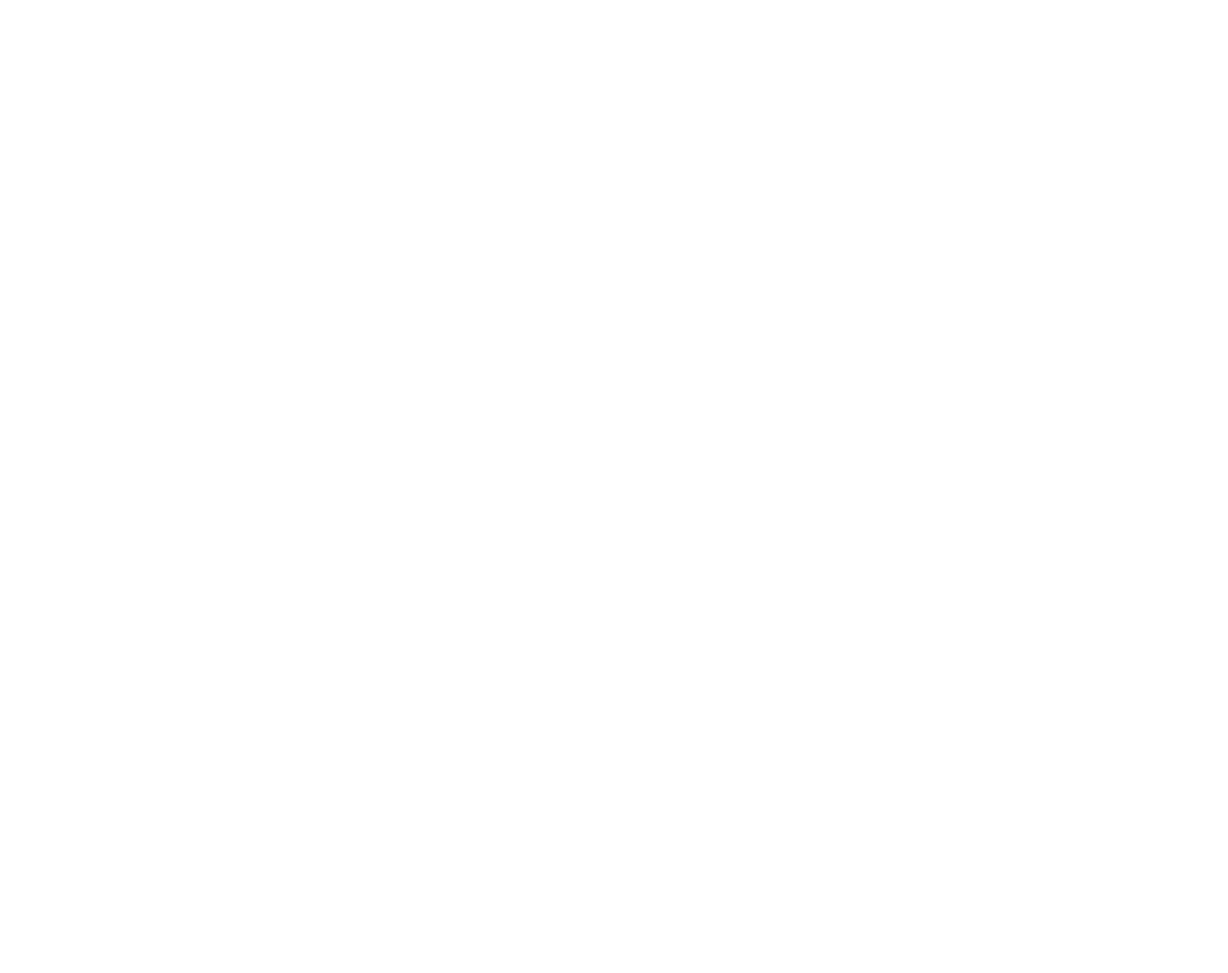
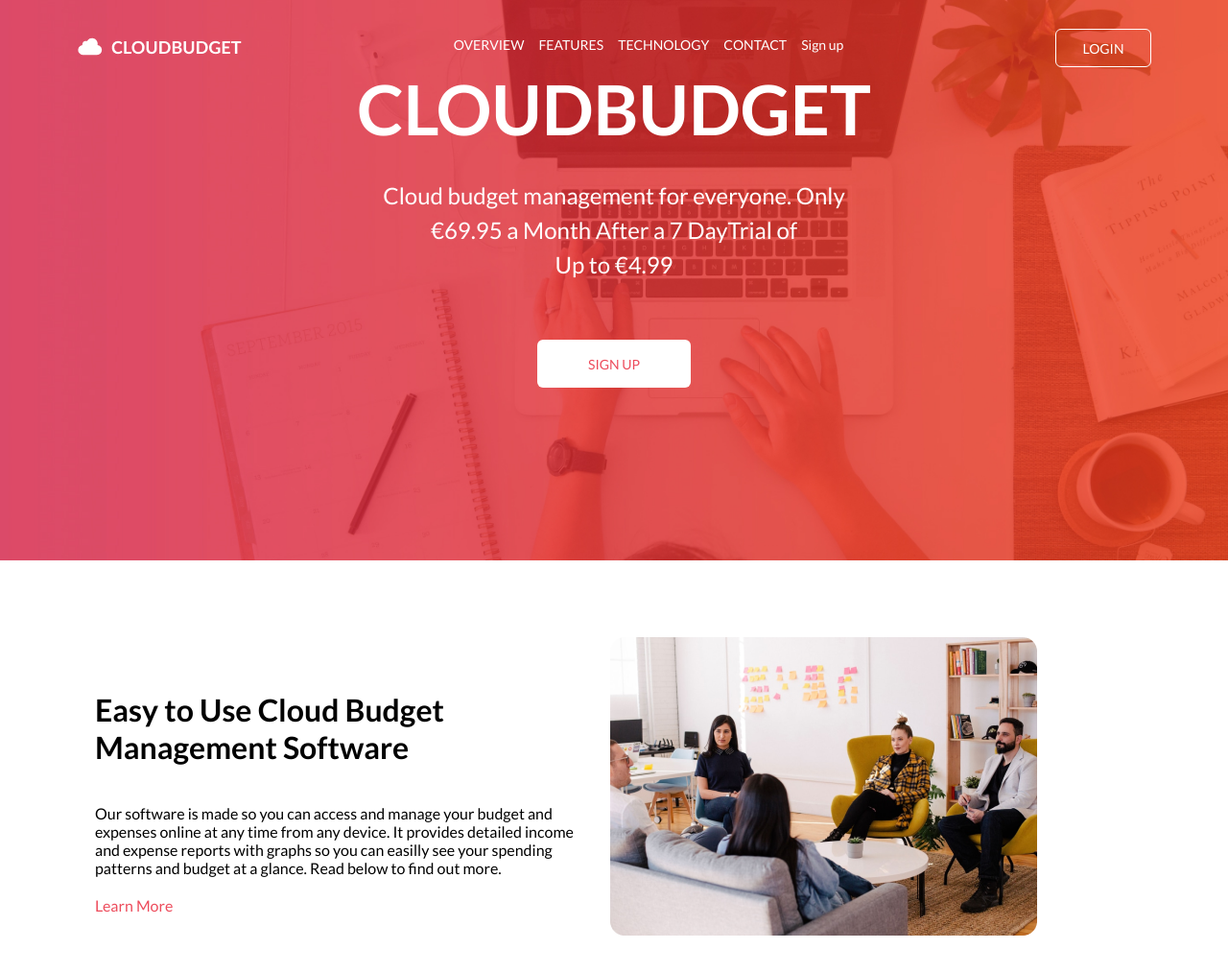
Before and after one commit to Bexruz209/CloudBudget, a plain HTML site: page index.html in a window 1280 px wide. Shown: the whole page at 96% size. Before the commit the page ends 800 px from the top, so only its background shows below. Drawn offline with Linux system fonts and the light colour scheme.

Commit message:
Header page style finished

```diff
--- a/index.css
+++ b/index.css
@@ -0,0 +1,169 @@
+@import url('https://fonts.googleapis.com/css2?family=Lato:wght@400;700&display=swap');
+
+* {
+    margin: 0;
+    padding: 0;
+    list-style: none;
+    box-sizing: border-box;
+    text-decoration: none;
+}
+
+:root {
+    --body-font-family:  'Lato', sans-serif;
+}
+
+body {
+    font-family: var(--body-font-family);
+}
+
+/* DESKTOP SIZE*/
+.container {
+    width: 1120px;
+    margin: auto;
+}
+
+/*header*/
+.ota {
+    background: url(./img/Bg.jpg);
+    background-size: cover;
+    background-repeat: no-repeat;
+}
+
+/* NAVBAR*/
+nav {
+    padding-top: 30px;
+    padding-bottom: 160px;
+}
+
+.navbar-menu {
+    display: flex;
+    justify-content: space-between;
+    align-items: center;
+}
+
+.list {
+    display: flex;
+    gap: 15px;
+}
+
+.list__item {
+    color: #FFF;
+    font-family: var(--body-font-family);
+    font-size: 14px;
+    font-weight: 400;
+    border-bottom: 2px solid transparent;
+    padding-bottom: 5px;
+    transition: .6s;
+}
+
+.list__item:hover {
+    border-bottom: 2px solid #FFF;
+    transition: .5s;
+    cursor: pointer;
+}
+
+.btn {
+    color: #FFF;
+    text-align: center;
+    font-family: var(--body-font-family);
+    font-size: 14px;
+    font-weight: 400;
+    text-transform: uppercase;
+    width: 100px;
+    height: 40px;
+    border-radius: 6px;
+    border: none;
+    border: 1px solid #FFF;
+    background: transparent;
+    transition: .5s;
+}
+
+.btn:hover {
+    color: #ed4c5c;
+    background: #FFF;
+    cursor: pointer;
+    transition: .5s;
+}
+
+.header__box {
+    text-align: center;
+}
+
+.header__text {
+    color: #FFF;
+    font-family: var(--body-font-family);
+    font-size: 72px;
+    font-weight: 700;
+    line-height: normal;
+    text-transform: uppercase;
+}
+
+.header__info {
+    color: #FFF;
+    text-align: center;
+    font-family: var(--body-font-family);
+    font-size: 24px;
+    font-style: 400;
+    font-weight: 400;
+    line-height: 150%;
+    padding-top: 30px;
+    padding-bottom: 60px;
+
+}
+
+.header__btn {
+    color: #ed4c5c;
+    font-family: var(--body-font-family);
+    font-size: 14px;
+    font-weight: 400;
+    text-transform: uppercase;
+    width: 160px;
+    height: 50px;
+    background: #FFF;
+    border: none;
+    border-radius: 6px;
+    margin-bottom: 20px;
+    transition: .6s;
+}
+
+.header__btn:hover {
+    color: #FFF;
+    border: 1px solid #FFF;
+    cursor: pointer;
+    transition: .6s;
+    background: transparent;
+}
+
+.uka {
+    display: flex;
+    justify-content: space-around;
+    align-items: center;
+    margin-bottom: 100px;
+}
+
+.ona{
+   margin-top: 80px;
+}
+
+.form {
+    font-family: var(--body-font-family);
+    font-weight: 700;
+}
+
+.alt{
+    margin-top: 110px;
+}
+
+.end {
+    padding-top: 40px;
+    padding-bottom: 20px;
+}
+
+.home {
+    color: #ED4C5C;
+    cursor: pointer;
+}
+
+.box{
+    padding-right: 100px;
+}
--- a/index.html
+++ b/index.html
@@ -1,11 +1,60 @@
 <!DOCTYPE html>
 <html lang="en">
+
 <head>
     <meta charset="UTF-8">
     <meta name="viewport" content="width=device-width, initial-scale=1.0">
-    <title>Document</title>
+    <link rel="stylesheet" href="./index.css">
+    <title>CloudBudget</title>
 </head>
+
 <body>
+    <header class="ota">
+        <nav>
+            <div class="container">
+                <div class="navbar-menu">
+                    <div class="logo-brand">
+                        <img src="./img/logo.png" alt="">
+                    </div>
+                    <ul class="list">
+                        <li class="list__item">OVERVIEW</li>
+                        <li class="list__item">FEATURES</li>
+                        <li class="list__item">TECHNOLOGY</li>
+                        <li class="list__item">CONTACT</li>
+                        <li class="list__item">Sign up</li>
+                    </ul>
+                    <div class="button-box">
+                        <button class="btn">LOGIN</button>
+                    </div>
+                </div>
+            </div>
+            <div class="container">
+                <div class="header__box">
+                    <h1 class="header__text">CloudBudget</h1>
+                    <p class="header__info">Cloud budget management for everyone. Only <br> €69.95 a Month After a 7
+                        DayTrial of <br>Up to €4.99</p>
+                    <button class="header__btn">SIGN UP</button>
+                </div>
+            </div>
 
+        </nav>
+    </header>
+    <div class="container">
+        <div class="uka">
+            <div class="alt">
+                <h1 class="form">Easy to Use Cloud Budget <br> Management Software</h1>
+                <p class="end">Our software is made so you can access and manage your budget and<br>expenses online
+                    at any time from
+                    any device. It provides detailed income<br>and expense reports with graphs so you can easilly see
+                    your
+                    spending<br>patterns and budget at a glance. Read below to find out more.</p>
+                <p class="home">Learn More</p>
+            </div>
+            <div class="ona">
+                <img src="./img/logo-2.png" class="box">
+            </div>
+        </div>
+    </div>
 </body>
+
 </html>
```
Also changed, not shown: img/Bg.jpg (added), img/logo-2.png (added), img/logo.png (added).
